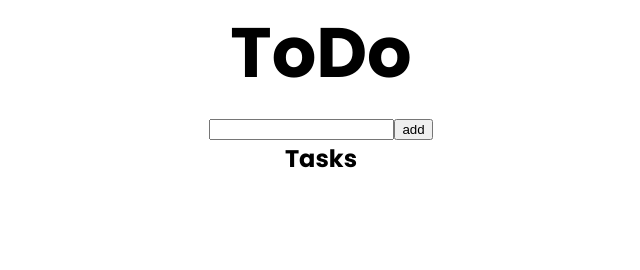
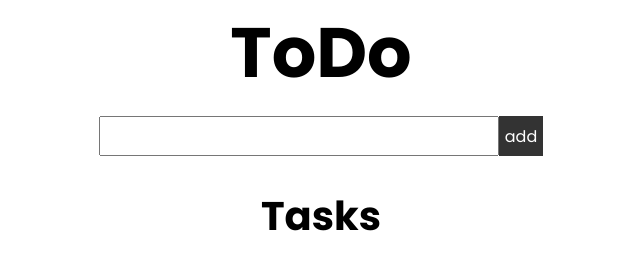
Before and after one commit to vioivio/todos, a plain HTML site: page index.html in a window 1280 px wide. Shown: the whole page, without its empty margins (319-959 px from the left). Drawn offline with Linux system fonts and the light colour scheme.

Commit message:
fin1 css

```diff
--- a/style.css
+++ b/style.css
@@ -21,6 +21,12 @@ body {
     font-family: "Poppins",serif;
     font-weight: 400;
 }
+input,
+button,
+textarea,
+select {
+  font: inherit;
+}
 .h1 {
     font-size: 70px;
     text-align: center;
@@ -33,9 +39,19 @@ body {
     display:flex;
     justify-content: center;
 }
-.input-wrapper {
+input {
+    min-width: 400px;
+    height: 40px;
 }
-.button-wrapper {
+button {
+    height: 40px;
+    background-color: #333;
+    color: #fff;
+    border:none;
+    cursor: pointer;
 }
-.todos-wrapper {
+h2 {
+    font-size: 40px;
+    margin-top: 30px;
+
 }
```
